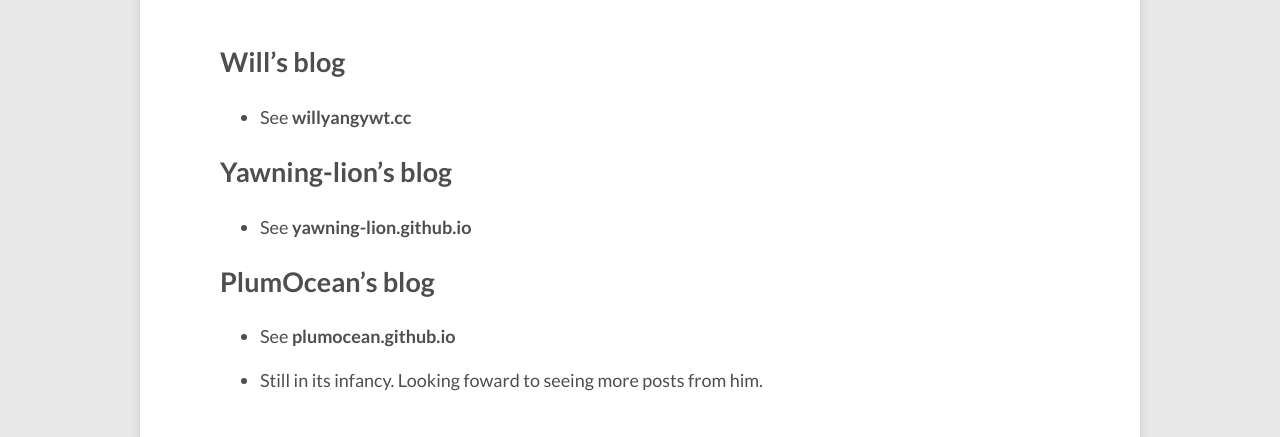
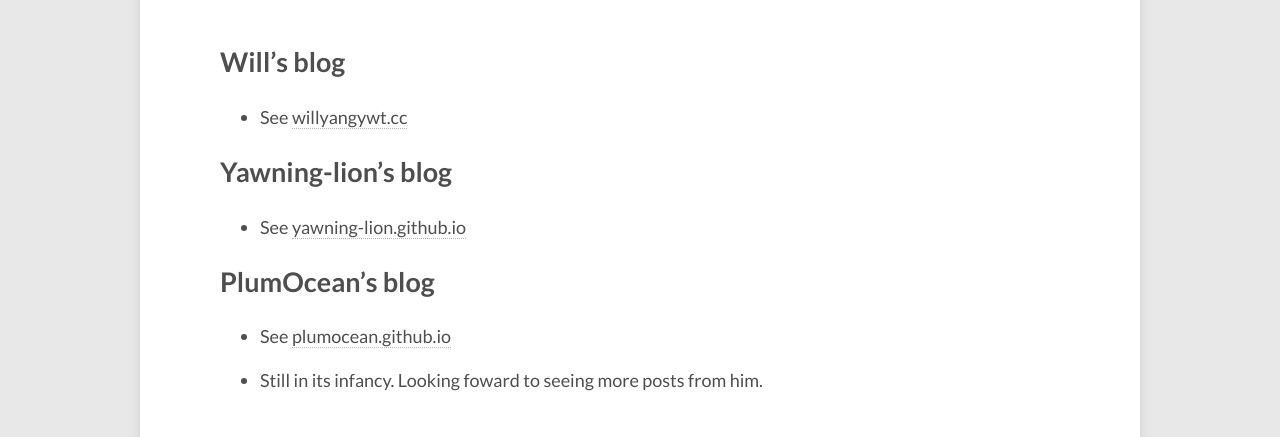
Before and after one commit to lucameng/lucameng.github.io, a Jekyll site: the page built from folks/index.md, in a window 1280 px wide. Shown: the part 479-916 px from the top of the page. Built offline with Jekyll 4.4.1, drawn with Linux system fonts in a browser that asks for light colours.

```diff
--- a/folks/index.md
+++ b/folks/index.md
@@ -10,14 +10,14 @@ modified: 2022-07-14
 
 ## Will's blog
 
-- See **[willyangywt.cc](https://willyangywt.cc/)**
+- See [willyangywt.cc](https://willyangywt.cc/)
 
 ## Yawning-lion's blog
 
-- See **[yawning-lion.github.io](https://yawning-lion.github.io/)**
+- See [yawning-lion.github.io](https://yawning-lion.github.io/)
 
 ## PlumOcean's blog
 
-- See **[plumocean.github.io](https://yawning-lion.github.io/)**
+- See [plumocean.github.io](https://yawning-lion.github.io/)
 
 - Still in its infancy. Looking foward to seeing more posts from him.
```
